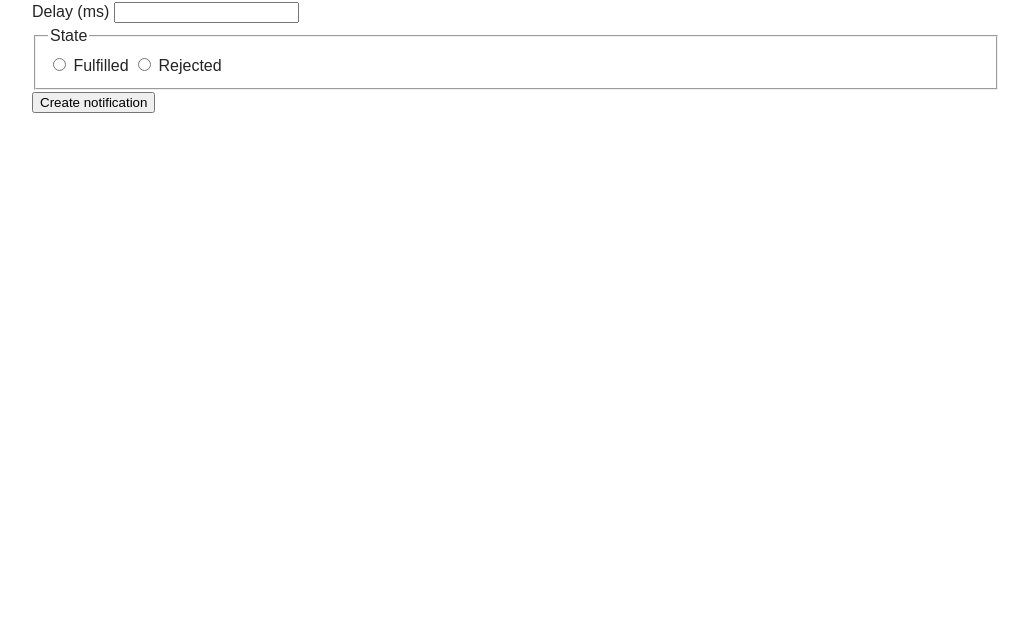
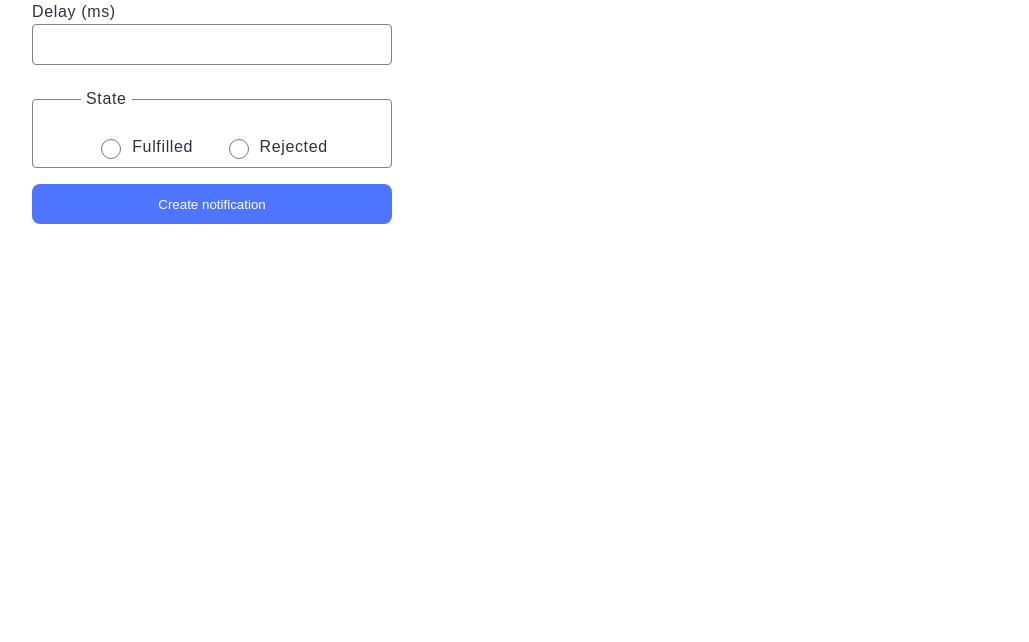
Before and after one commit to anushbilosh/goit-js-hw-10, a website built with Vite: page src/2-snackbar.html in a window 1280 px wide. Shown: the part 158-800 px from the top of the page, without its empty margins (124-1153 px from the left). Built offline with nearby package versions, Linux system fonts and the light colour scheme.

Commit message:
snackbar

```diff
--- a/src/2-snackbar.html
+++ b/src/2-snackbar.html
@@ -4,7 +4,7 @@
     <meta charset="UTF-8" />
     <meta http-equiv="X-UA-Compatible" content="IE=edge" />
     <meta name="viewport" content="width=device-width, initial-scale=1.0" />
-    <title>Form</title>
+    <title>Snackbar</title>
     <link rel="stylesheet" href="./css/styles.css" />
   </head>
   <body>
@@ -15,24 +15,24 @@
           Snackbar
         </h1>
         <form class="form">
-          <label>
+          <label class="form-label">
             Delay (ms)
-            <input type="number" name="delay" required />
+            <input class="form-input" type="number" name="delay" required />
           </label>
 
-          <fieldset>
-            <legend>State</legend>
-            <label>
-              <input type="radio" name="state" value="fulfilled" required />
+          <fieldset class="form-fieldset">
+            <legend class="form-legend">State</legend>
+            <label class="form-radio-label">
+              <input class="form-radio" type="radio" name="state" value="fulfilled" required />
               Fulfilled
             </label>
-            <label>
-              <input type="radio" name="state" value="rejected" required />
+            <label class="form-radio-label">
+              <input class="form-radio" type="radio" name="state" value="rejected" required />
               Rejected
             </label>
           </fieldset>
 
-          <button type="submit">Create notification</button>
+          <button class="form-button" type="submit">Create notification</button>
         </form>
       </div>
 
--- a/src/css/2-snackbar.css
+++ b/src/css/2-snackbar.css
@@ -1,67 +1,87 @@
- .feedback-form {
-    max-width: 360px;
+body {
+  font-family: 'Montserrat', sans-serif;
+  font-weight: 400;
+  font-size: 16px;
+  line-height: 1.5;
+  letter-spacing: 0.04em;
+  color: #2e2f42;
   background-color: #ffffff;
+
+}
+
+.form {
   display: flex;
   flex-direction: column;
+  gap: 16px;
+  max-width: 360px;
+
 
 }
 
 .form-label {
-    display: flex;
-    flex-direction: column;
-    margin-top: 8px;
-    gap: 8px;
+
+  margin-bottom: 6px;
+
 }
-.input-form {
-    width: 100%;
-    max-width: 360px;
-    padding: 8px 16px;
+
+.form-input {
+  padding: 12px;
   border: 1px solid #808080;
   border-radius: 4px;
-    font-family: "Montserrat", sans-serif;
-    font-weight: 400;
-    font-size:  16px;
-    line-height: 1.17;
-    letter-spacing: 0.04em;
+
+  width: 100%;
+  box-sizing: border-box;
+  font-family: inherit;
+}
+.form-input:hover,
+.form-fieldset:hover {
+    border: 1px solid #000;
+}
+.form-input:active {
+    border: 1px solid #4e75ff;
 }
 
-.input-form:hover,
-.input-form:focus,
-.input-textarea:hover,
-.input-textarea:focus{
-    border: 1px solid #000;
-    outline: none;
+.form-fieldset {
+  border: 1px solid #808080;
+  border-radius: 4px;
+  padding: 24px 48px 8px 48px;
+  display: flex;
+  flex-direction: row;
+  justify-content: space-around;
+  align-items: center;
+  margin: 0;
 }
 
-.input-textarea {
-    width: 100%;
-    height: 80px;
-    border-radius: 4px;
-    padding: 8px 16px;
-    font-family: "Montserrat", sans-serif;
-    font-weight: 400;
-    font-size:  16px;
-    line-height: 1.17;
-    letter-spacing: 0.04em;
-    outline: transparent;
-    resize: none;
-    background-color: transparent;
+.form-legend {
+  padding: 0 5px;
+}
 
+.form-radio-label {
+  display: flex;
+  align-items: center;
+  gap: 8px;
+  cursor: pointer;
 }
-.submit-btn {
-    max-width: 86px;
+
+.form-radio {
+    border: 1px solid #757575;
+    border-radius: 14px;
+    width: 20px;
+    height: 20px;
+    accent-color: #4e75ff;
+}
+
+.form-button {
   padding: 8px 16px;
   background-color: #4e75ff;
   color: #fff;
   border: none;
   border-radius: 8px;
+  height: 40px;
   cursor: pointer;
-    font-family: "Montserrat", sans-serif;
-    font-weight: 500;
-    font-size: 16px;
-    margin-top: 16px;
+  transition: background-color 0.3s ease;
 }
-.submit-btn:hover,
-.submit-btn:focus {
-    background: #6c8cff;
+
+.form-button:hover {
+  background-color: #6c8cff;
 }
--- a/src/js/2-snackbar.js
+++ b/src/js/2-snackbar.js
@@ -1,5 +1,37 @@
-// import iziToast from "izitoast";
-// import "izitoast/dist/css/iziToast.min.css";
+import iziToast from "izitoast";
+import "izitoast/dist/css/iziToast.min.css";
 
-// `✅ Fulfilled promise in ${delay}ms`
-// `❌ Rejected promise in ${delay}ms`
+const form = document.querySelector('.form');
+
+form.addEventListener('submit', event => {
+    event.preventDefault();
+    const delay = Number(form.elements.delay.value);
+    const state = form.elements.state.value;
+
+createPromise(delay, state)
+    .then(delay => {
+        iziToast.success({
+        message: `✅ Fulfilled promise in ${delay}ms`,
+        position: 'topRight',
+    });
+    })
+    .catch(delay => {
+        iziToast.error({
+        message: `❌ Rejected promise in ${delay}ms`,
+        position: 'topRight',
+    });
+    });
+});
+
+
+function createPromise(delay, state) {
+    return new Promise((resolve, reject) => {
+    setTimeout(() => {
+        if (state === 'fulfilled') {
+        resolve(delay);
+    } else {
+        reject(delay);
+    }
+    }, delay);
+    });
+}
```
Lines whose indentation alone changed are shown as unchanged.
